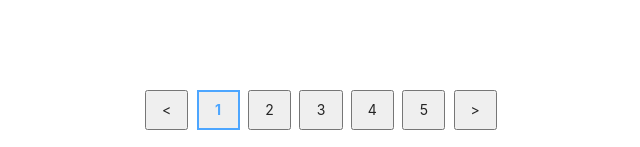
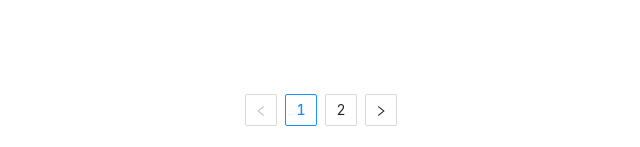
Before and after one commit to vuxmen/studentManager, a React (Create React App) app: page / in a window 1280 px wide. Shown: the part 650-797 px from the top of the page, without its empty margins (319-959 px from the left). Built offline with nearby package versions, Linux system fonts and the light colour scheme.

Commit message:
better implement for pagination

```diff
--- a/src/action/actionCreator.js
+++ b/src/action/actionCreator.js
@@ -1,18 +1,4 @@
 import { actionType } from './actionType';
-
-export const moveToPreViousPage = () => (
-    {
-        type: actionType.MOVE_TO_PREVIOUSPAGE,
-        payload: {}
-    }
-)
-
-export const moveToNextPage = () => (
-    {
-        type: actionType.MOVE_TO_NEXTPAGE,
-        payload: {}
-    }
-)
 
 export const moveExactlyToPage = page => (
     {
@@ -20,20 +6,6 @@ export const moveExactlyToPage = page => (
         payload: {
             page,
         }
-    }
-)
-
-export const increasePageNumber = () => (
-    {
-        type: actionType.INCREASE_PAGENUMBER,
-        payload: {}
-    }
-)
-
-export const decreasePageNumber = () => (
-    {
-        type: actionType.DECREASE_PAGENUMBER,
-        payload: {}
     }
 )
 
--- a/src/action/actionType.js
+++ b/src/action/actionType.js
@@ -1,9 +1,5 @@
 export const actionType = {
-    'MOVE_TO_NEXTPAGE': 'MOVE_TO_NEXTPAGE',
-    'MOVE_TO_PREVIOUSPAGE': 'MOVE_TO_PREVIOUSPAGE',
     'MOVE_EXACTLY_TO_PAGE': 'MOVE_EXACTLY_TO_PAGE',
-    'INCREASE_PAGENUMBER': 'INCREASE_PAGENUMBER',
-    'DECREASE_PAGENUMBER': 'DECREASE_PAGENUMBER',
     'CHANGE_SEARCHING_VALUE': 'CHANGE_SEARCHING_VALUE',
     'MODIFY_STUDENT': {
         'SAVE': 'EDIT_STUDENT'
--- a/src/components/PageButton.js
+++ /dev/null
@@ -1,32 +0,0 @@
-import React from 'react';
-import style from './PageButton.module.css';
-import { moveExactlyToPage } from '../action/actionCreator';
-import { useSelector, useDispatch } from 'react-redux';
-
-export default function PageButton({number, currentPage}) {
-    const total = useSelector(state => state.pagination.total);
-    const dispatch = useDispatch();
-
-    const handleMoveExactlyToPage = () => {
-        if (number !== currentPage && number <= total)
-            dispatch(moveExactlyToPage(number));
-        else return
-    }
-    if (number === currentPage) {
-        return (
-        <button
-            className = {style.buttonActive}
-            onClick = {handleMoveExactlyToPage}
-        >
-            {number}
-        </button>
-        );
-    } else return (
-        <button
-            className = {style.buttonDefault}
-            onClick = {handleMoveExactlyToPage}
-        >
-            {number}
-        </button>
-    );
-}
--- a/src/components/PageButton.module.css
+++ /dev/null
@@ -1,16 +0,0 @@
-.buttonActive {
-    flex: 0 0 14%;
-    width: 1%;
-    height: 3.5vw;
-    cursor: pointer;
-    color: #4da6ff;
-    border: 2px solid #4da6ff;
-    font-weight: bold;
-}
-
-.buttonDefault {
-    flex: 0 0 14%;
-    width: 12%;
-    height: 3.5vw;
-    cursor: pointer;
-}
--- a/src/components/Pagination.js
+++ b/src/components/Pagination.js
@@ -1,51 +1,35 @@
-import React from 'react';
-import style from './Pagination.module.css';
-import { useSelector, useDispatch } from 'react-redux';
-import PageButton from './PageButton';
-import {
-    moveToNextPage,
-    moveToPreViousPage,
-    increasePageNumber,
-    decreasePageNumber
-} from '../action/actionCreator';
+import React from "react";
+import style from "./Pagination.module.css";
+import { useSelector, useDispatch } from "react-redux";
+import { moveExactlyToPage } from "../action/actionCreator";
+import { appConstants } from "../constants";
+import { Pagination } from "antd";
 
-export default function Pagination() {
-    const total = useSelector(state => state.pagination.total);
-    const pagesNumber = useSelector(state => state.pagination.pagesNumber);
-    const currentPage = useSelector (state => state.pagination.currentPage);
-    const dispatch = useDispatch();
+export default function PaginationCpn() {
+  const currentPage = useSelector((state) => state.pagination.currentPage);
+  const searchValue = useSelector((state) => state.search.searchValue);
+  const studentList = useSelector((state) => state.students.studentList);
 
-    const handleMoveToPreviousPage = () => {
-        if (currentPage - 1 > 0) {
-            dispatch(moveToPreViousPage());
-            if (currentPage === pagesNumber[0])
-                dispatch(decreasePageNumber());
-        }
+  const totalMatch = studentList.filter(
+    (student) =>
+      student.name.includes(searchValue) ||
+      student.phoneNumber.includes(searchValue)
+  ).length;
 
-        else return
-    }
+  const dispatch = useDispatch();
 
-    const handleMoveToNextPage = () => {
-        if (currentPage + 1 <= total) {
-            dispatch(moveToNextPage());
-            if (currentPage === pagesNumber[4])
-                dispatch(increasePageNumber());
-        }
+  const handleMoveExactlyToPage = (pageNumber) => {
+    dispatch(moveExactlyToPage(pageNumber));
+  };
 
-        else return
-    }
-
-    return (
-        <div className = {style.pages}>
-            <button onClick = {handleMoveToPreviousPage}>&lt;</button>
-            {
-                pagesNumber.map(number => <PageButton
-                    key = {number}
-                    number = {number}
-                    currentPage = {currentPage}
-                />)
-            }
-            <button onClick = {handleMoveToNextPage}>&gt;</button>
-        </div>
-    );
+  return (
+    <div className={style.pages}>
+      <Pagination
+        defaultCurrent={currentPage}
+        total={totalMatch}
+        pageSize={appConstants.pageSize}
+        onChange={handleMoveExactlyToPage}
+      />
+    </div>
+  );
 }
--- a/src/components/Pagination.module.css
+++ b/src/components/Pagination.module.css
@@ -3,10 +3,10 @@
     flex: 0 0 10%;
     margin: 0 auto;
     display: flex;
-    justify-content: space-around;
+    justify-content: center;
     align-items: center;
 }
-.pages button {
+.button {
     flex: 0 0 12%;
     height: 50%;
     cursor: pointer;
--- /dev/null
+++ b/src/constants.js
@@ -0,0 +1,3 @@
+export const appConstants = {
+  pageSize: 5,
+};
--- a/src/reducer/pagination.js
+++ b/src/reducer/pagination.js
@@ -1,36 +1,9 @@
 import { actionType } from '../action/actionType';
-import studentData from '../studentData';
-
-const calculateTotalPage = () => {
-    const itemPerPage = 6;
-    switch(studentData.length % itemPerPage) {
-        case 0: {
-            return studentData.length/itemPerPage;
-        }
-        default:
-            return Math.floor(studentData.length/itemPerPage) + 1;
-    }
-}
-
 
 export const pagination = (state = {
-    total: calculateTotalPage(),
     currentPage: 1,
-    pagesNumber: [1, 2, 3, 4, 5]
 }, action) => {
     switch(action.type) {
-        case actionType.MOVE_TO_NEXTPAGE: {
-            return {
-                ...state,
-                currentPage: state.currentPage + 1,
-            }
-        }
-        case actionType.MOVE_TO_PREVIOUSPAGE: {
-            return {
-                ...state,
-                currentPage: state.currentPage - 1,
-            }
-        }
         case actionType.MOVE_EXACTLY_TO_PAGE: {
             return {
                 ...state,
@@ -38,20 +11,6 @@ export const pagination = (state = {
             }
 
         }
-        case actionType.INCREASE_PAGENUMBER: {
-            return {
-                ...state,
-                pagesNumber: state.pagesNumber.map(number => number + 1)
-            }
-
-        }
-        case actionType.DECREASE_PAGENUMBER: {
-            return {
-                ...state,
-                pagesNumber: state.pagesNumber.map(number => number - 1)
-            }
-
-        }
 
         default: return state;
     }
```
